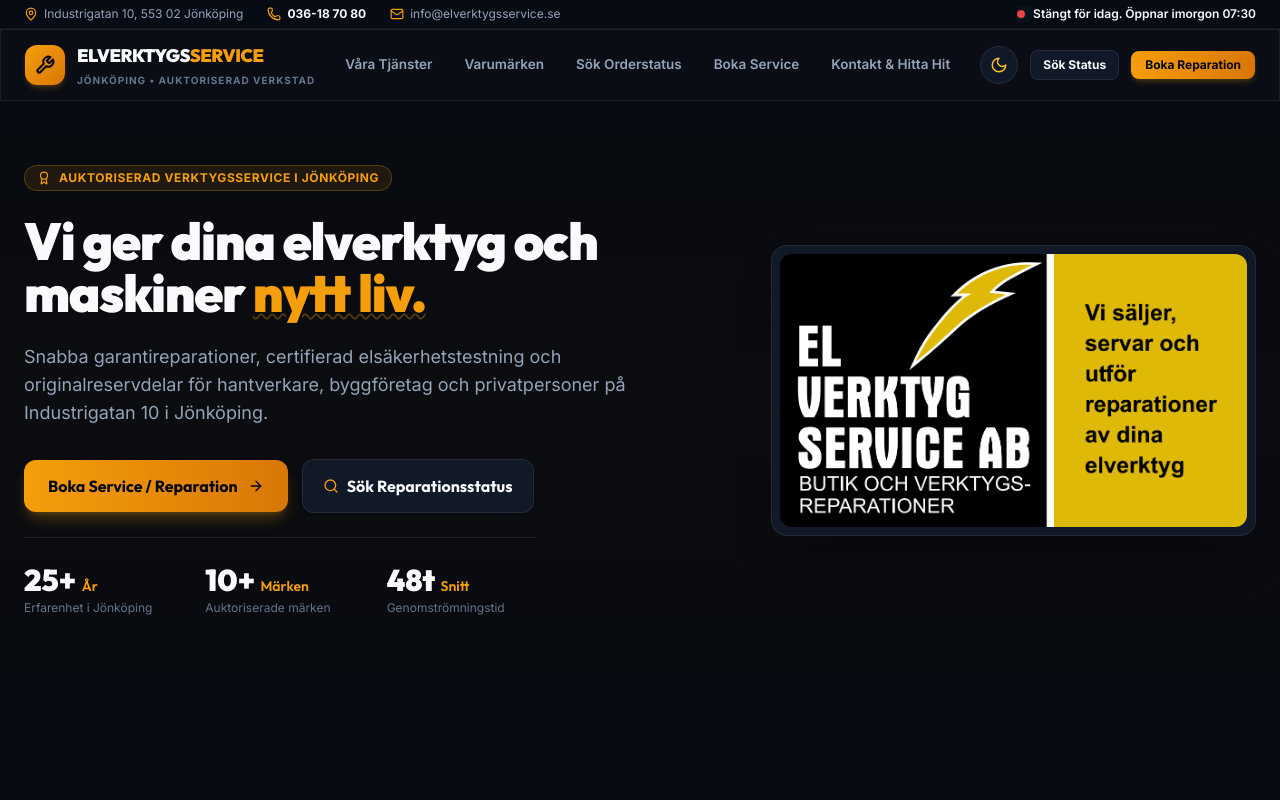
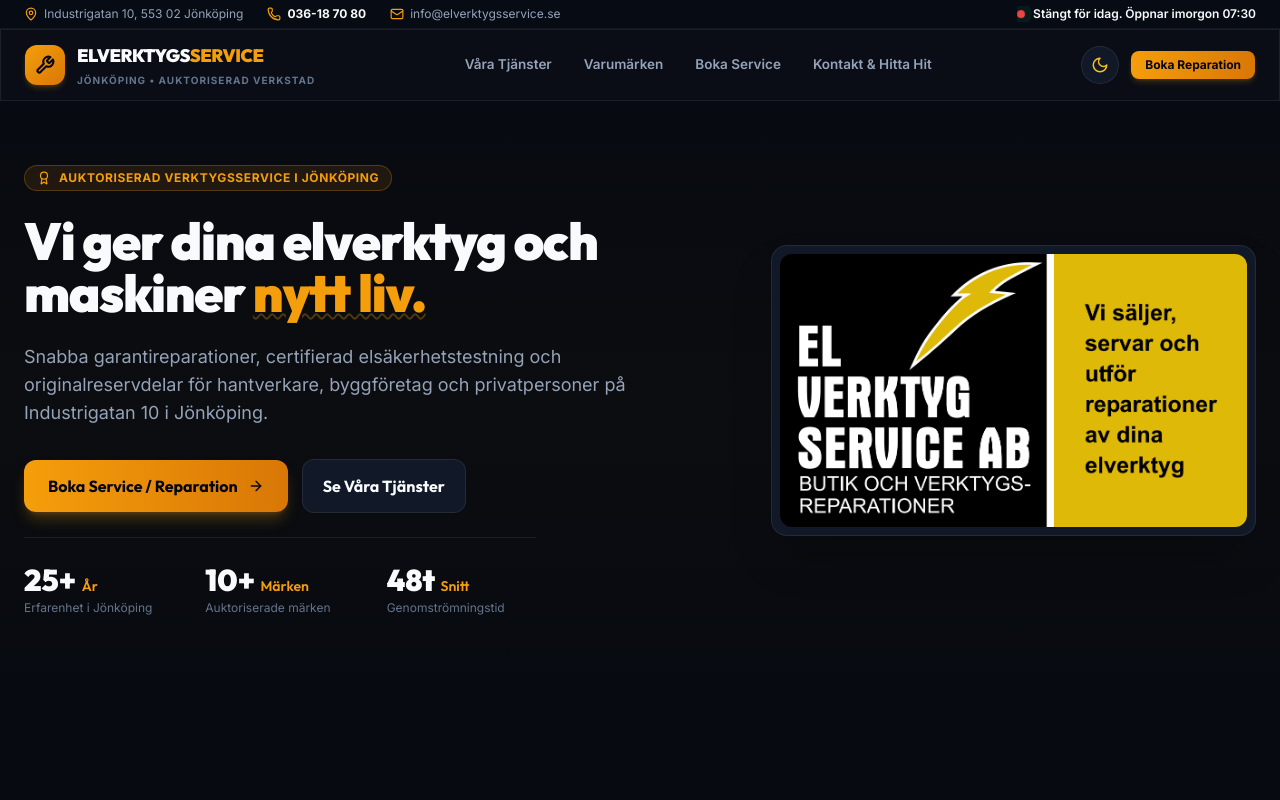
Before and after one commit to Jonny-Grandt/Elverktygservice-demo, a React (Vite) app: page / in a window 1280 px wide. Shown: the top 800 px of the page. Built offline with nearby package versions, Linux system fonts and the light colour scheme; the HTML template or start-up script is replaced by a standard one.

Commit message:
Tagit bort repair tracker funktionen

```diff
--- a/src/App.jsx
+++ b/src/App.jsx
@@ -5,7 +5,6 @@
 import { MobileMenu } from './components/layout/MobileMenu';
 import { HeroSection } from './components/hero/HeroSection';
 import { BrandGrid } from './components/brands/BrandGrid';
-import { RepairTracker } from './components/tracker/RepairTracker';
 import { ServicesSection } from './components/services/ServicesSection';
 import { BookingForm } from './components/booking/BookingForm';
 import { SocialSection } from './components/social/SocialSection';
@@ -50,7 +49,6 @@
       <main className="flex-1">
         <HeroSection />
         <BrandGrid />
-        <RepairTracker onToast={addToast} />
         <ServicesSection />
         <BookingForm onToast={addToast} />
         <SocialSection />
--- a/src/components/hero/HeroSection.jsx
+++ b/src/components/hero/HeroSection.jsx
@@ -1,5 +1,5 @@
 import React from 'react';
-import { Award, ArrowRight, Search, ShieldCheck } from 'lucide-react';
+import { Award, ArrowRight, ShieldCheck } from 'lucide-react';
 import logoImg from '../../../assets/Logo.png';
 
 export function HeroSection() {
@@ -34,11 +34,10 @@
               <ArrowRight className="w-4 h-4" />
             </a>
             <a
-              href="#status"
+              href="#tjanster"
               className="inline-flex items-center justify-center gap-2 px-5 py-3.5 rounded-xl bg-[var(--bg-card)] border border-[var(--border-glass)] text-[var(--text-main)] font-heading font-bold text-base hover:bg-[var(--bg-card-hover)] hover:-translate-y-0.5 transition shadow-sm"
             >
-              <Search className="w-4 h-4 text-amber-500" />
-              <span>Sök Reparationsstatus</span>
+              <span>Se Våra Tjänster</span>
             </a>
           </div>
 
--- a/src/components/layout/Footer.jsx
+++ b/src/components/layout/Footer.jsx
@@ -41,7 +41,6 @@
             <ul className="flex flex-col gap-2.5 text-xs">
               <li><a href="#tjanster" className="hover:text-amber-500 transition">Våra Tjänster</a></li>
               <li><a href="#varumarken" className="hover:text-amber-500 transition">Auktoriserade Varumärken</a></li>
-              <li><a href="#status" className="hover:text-amber-500 transition">Sök Orderstatus (Spårning)</a></li>
               <li><a href="#inlamning" className="hover:text-amber-500 transition">Föranmäl Service</a></li>
               <li><a href="#kontakt" className="hover:text-amber-500 transition">Kontakt & Öppettider</a></li>
             </ul>
--- a/src/components/layout/Header.jsx
+++ b/src/components/layout/Header.jsx
@@ -42,7 +42,6 @@
           {[
             { label: 'Våra Tjänster', href: '#tjanster' },
             { label: 'Varumärken', href: '#varumarken' },
-            { label: 'Sök Orderstatus', href: '#status' },
             { label: 'Boka Service', href: '#inlamning' },
             { label: 'Kontakt & Hitta Hit', href: '#kontakt' },
           ].map((item) => (
@@ -59,14 +58,6 @@
         {/* Actions */}
         <div className="flex items-center gap-1.5 sm:gap-3 shrink-0">
           <ThemeToggle theme={theme} toggleTheme={toggleTheme} />
-
-          {/* Desktop Only CTAs */}
-          <a
-            href="#status"
-            className="hidden lg:inline-flex items-center justify-center text-xs font-bold py-1.5 px-3 rounded-lg bg-[var(--bg-card)] border border-[var(--border-glass)] text-[var(--text-main)] hover:bg-[var(--bg-card-hover)] hover:-translate-y-0.5 transition shadow-sm whitespace-nowrap"
-          >
-            Sök Status
-          </a>
 
           <a
             href="#inlamning"
--- a/src/components/layout/MobileMenu.jsx
+++ b/src/components/layout/MobileMenu.jsx
@@ -45,7 +45,6 @@
             {[
               { label: 'Våra Tjänster', href: '#tjanster' },
               { label: 'Varumärken', href: '#varumarken' },
-              { label: 'Sök Orderstatus', href: '#status' },
               { label: 'Boka Service', href: '#inlamning' },
               { label: 'Kontakt & Öppettider', href: '#kontakt' },
             ].map((item) => (
```
